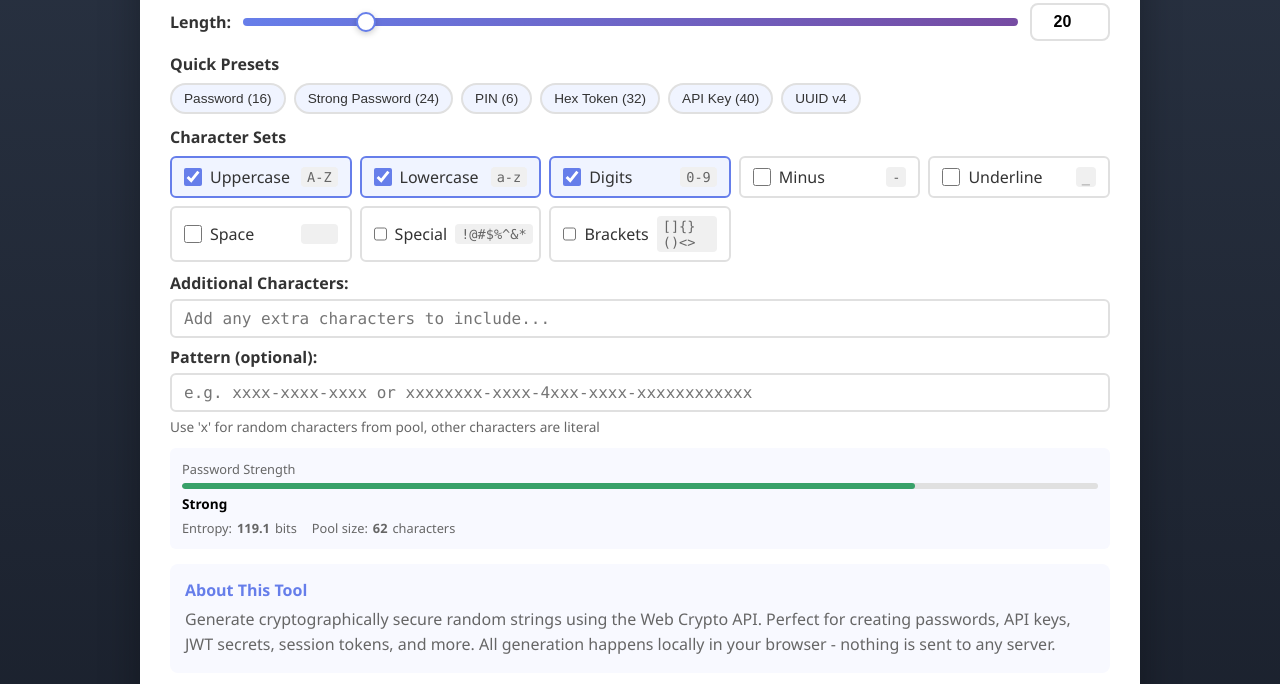
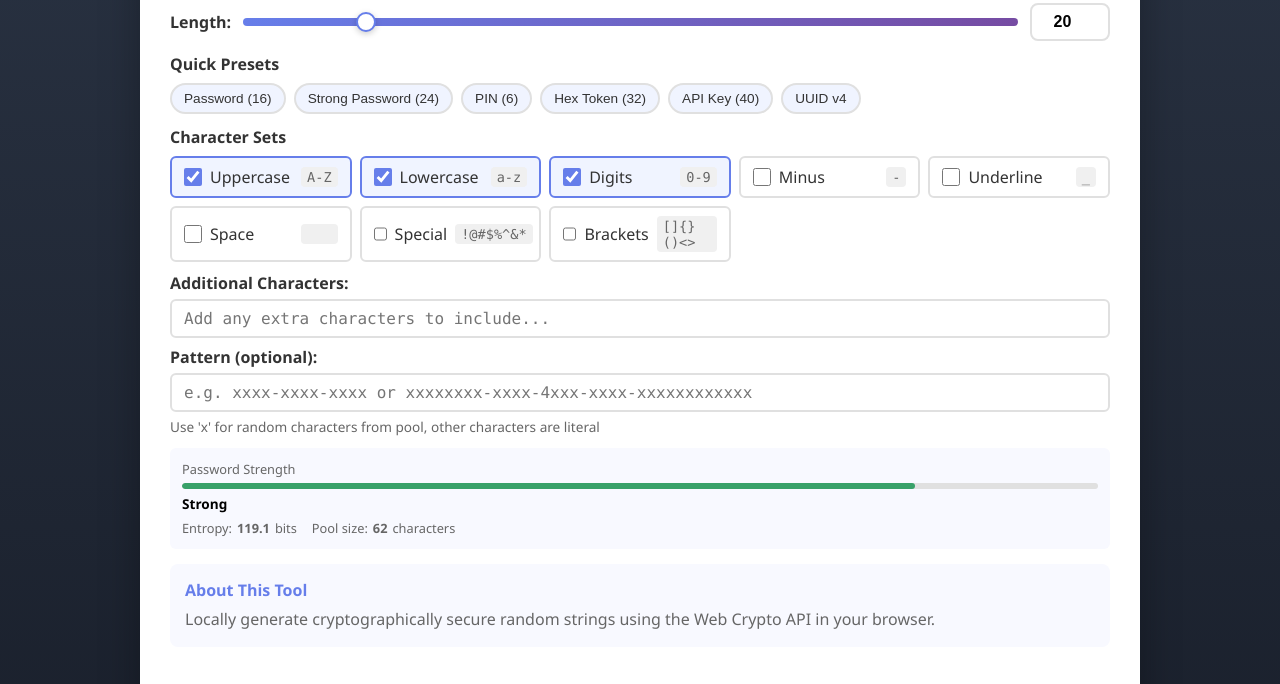
Before and after one commit to OddTurnip/Toolbox, a plain HTML site: page random-string.html in a window 1280 px wide. Shown: the part 378-1062 px from the top of the page. Drawn offline with Linux system fonts and the light colour scheme.

Commit message:
Updating About

```diff
--- a/random-string.html
+++ b/random-string.html
@@ -369,9 +369,7 @@
 
             <div class="info-box">
                 <h4>About This Tool</h4>
-                <p>Generate cryptographically secure random strings using the Web Crypto API.
-                   Perfect for creating passwords, API keys, JWT secrets, session tokens, and more.
-                   All generation happens locally in your browser - nothing is sent to any server.</p>
+                <p>Locally generate cryptographically secure random strings using the Web Crypto API in your browser.</p>
             </div>
         </div>
 
```
